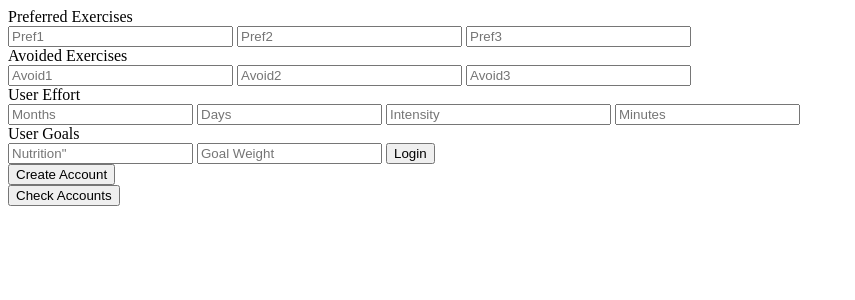
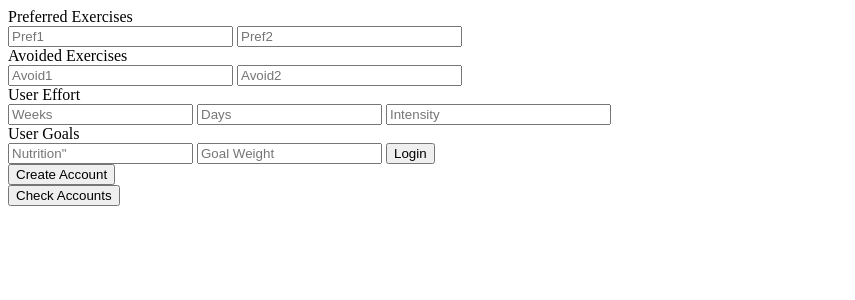
Before and after one commit to michaelzcjia/Lose-It-, a Flask app: page /createWorkout in a window 1280 px wide. Shown: the top 300 px of the page, without its empty margins (0-855 px from the left). Run offline with Flask 2, Linux system fonts and the light colour scheme.

Commit message:
Added changes after discussion with Michael

```diff
--- a/app.py
+++ b/app.py
@@ -88,14 +88,11 @@ def addPreferences():
 
     pref1 = request.args.get('pref1')
     pref2 = request.args.get('pref2')
-    pref3 = request.args.get('pref3')
     avoid1 = request.args.get('avoid1')
     avoid2 = request.args.get('avoid2')
-    avoid3 = request.args.get('avoid3')
-    months = request.args.get('months')
+    months = request.args.get('weeks')
     days = request.args.get('days')
     intensity = request.args.get('intensity')
-    minutes = request.args.get('minutes')
     nutrition = request.args.get('nutrition')
     goal_weight = request.args.get('goal_weight')
     db_conn = get_db_conn()
@@ -103,7 +100,7 @@ def addPreferences():
     if todo_db.addPreferences(db_conn,pref1,pref2,pref3,avoid1,avoid2,avoid3,months,days,intensity,minutes,nutrition,goal_weight):
         return render_template("/viewWorkout.html") #if the user is successful in adding their preferences, it redirects to the view of the workout
     else:
-        return render_template("/createWorkout.html")
+        return render_template("/createWorkout.html", failPreference=True)
 
 
 
--- a/templates/createWorkout.html
+++ b/templates/createWorkout.html
@@ -10,27 +10,28 @@
 					Preferred Exercises<br>
 					<input type="text" name="pref1" placeholder="Pref1" size=25 class="add-textbox">
                     <input type="text" name="pref2" placeholder="Pref2" size=25 class="add-textbox">
-                    <input type="text" name="pref3" placeholder="Pref3" size=25 class="add-textbox">
                     <br>
 
                     Avoided Exercises<br>
                     <input type="text" name="avoid1" placeholder="Avoid1" size=25 class="add-textbox">
                     <input type="text" name="avoid2" placeholder="Avoid2" size=25 class="add-textbox">
-                    <input type="text" name="avoid3" placeholder="Avoid3" size=25 class="add-textbox">
 					<br>
 
                     User Effort<br>
-                    <input type="number" name="months" placeholder="Months" size="25" class="add-textbox">
+                    <input type="number" name="weeks" placeholder="Weeks" size="25" class="add-textbox">
                     <input type="number" name="days" placeholder="Days" size="25" class="add-textbox">
                     <input type="text" name="intensity" placeholder="Intensity" size="25" class="add-textbox">
-                    <input type="number" name="minutes" placeholder="Minutes" size="25" class="add-textbox">
                     <br>
 
                     User Goals<br>
                     <input type="number" name="nutrition" placeholder=Nutrition" size="25" class="add-textbox">
                     <input type="number" name="goal_weight" placeholder="Goal Weight" size="25" class="add-textbox">
 
+                    {%if failPreference%}
+                        <p>haha it failed</p>
+                    {%endif%}
                     <input type="submit" class="add-button" value="Login">
+
 				</form>
 				<a href="/createAccount">
 					<button class = "add-button" >Create Account</button>
--- a/todo_db.py
+++ b/todo_db.py
@@ -62,8 +62,8 @@ def addAccount(db_conn,fn,ln,age,sex,weight,user,pw):
 #This function inserts the users entered preferences into the account
 #I don't think pId is needed, if there are already account preferences for an account we can just update them.
 
-def addPreferences(db_conn,aId, p1, p2, p3, a1, a2, a3, months, days, intensity, minutes, nutrition, goalWeight):
-	months2 = int(months)
+def addPreferences(db_conn,aId, p1, p2, p3, a1, a2, a3, weeks, days, intensity, minutes, nutrition, goalWeight):
+	weeks2 = int(weeks)
 	days2 = int(days)
 	resultSet = db_conn.execute("SELECT COUNT(*) FROM ACCOUNT WHERE A_ID = '{}'".format(aId)) #determine if there are already preferences
 	try:
@@ -72,16 +72,16 @@ def addPreferences(db_conn,aId, p1, p2, p3, a1, a2, a3, months, days, intensity,
 		count = 0
 	try:
 		if(count == 0):
-			statement = "INSERT INTO Preference (A_id, Pref1, Pref2, Pref3, Avoid1, Avoid2, Avoid3, Months, Days, Intensity, Minutes, Nutrition, \
-						Goal_weight)"  "VALUES ('{}','{}','{}','{}','{}','{}','{}','{}','{}','{}','{}','{}','{}')"\
-						.format(aId,p1,p2,p3,a1,a2,a3,months,days,intensity,minutes,nutrition,goalWeight)
+			statement = "INSERT INTO Preference (A_id, Pref1, Pref2, Avoid1, Avoid2,Weeks, Days, Intensity, Minutes, Nutrition, \
+						Goal_weight)"  "VALUES ('{}','{}','{}','{}','{}','{}','{}','{}','{}','{}')"\
+						.format(aId,p1,p2,a1,a2,weeks2,days,intensity,nutrition,goalWeight)
 			db_conn.execute(statement)
 			db_conn.commit()
 		else:
 			# Update the preferences instead of inserting new ones
-			statement = "UPDATE Preference SET Pref1 = '{}', Pref2 = '{}', Pref3 = '{}', Avoid1 = '{}', Avoid2 = '{}', Avoid3 = '{}',\
-						Months = '{}', Days = '{}', Intensity = '{}', Minutes = '{}', Nutrition = '{}', Goal_weight = '{}' WHERE A_Id = '{}'"\
-						.format(p1,p2,p3,a1,a2,a3,months,days,intensity,minutes,nutrition,goalWeight,aId)
+			statement = "UPDATE Preference SET Pref1 = '{}', Pref2 = '{}', Avoid1 = '{}', Avoid2 = '{}',\
+						Weeks = '{}', Days = '{}', Intensity = '{}', Nutrition = '{}', Goal_weight = '{}' WHERE A_Id = '{}'"\
+						.format(p1,p2,a1,a2,weeks2,days,intensity,nutrition,goalWeight,aId)
 			db_conn.execute(statement)
 			db_conn.commit()
 	except Exception:
```
